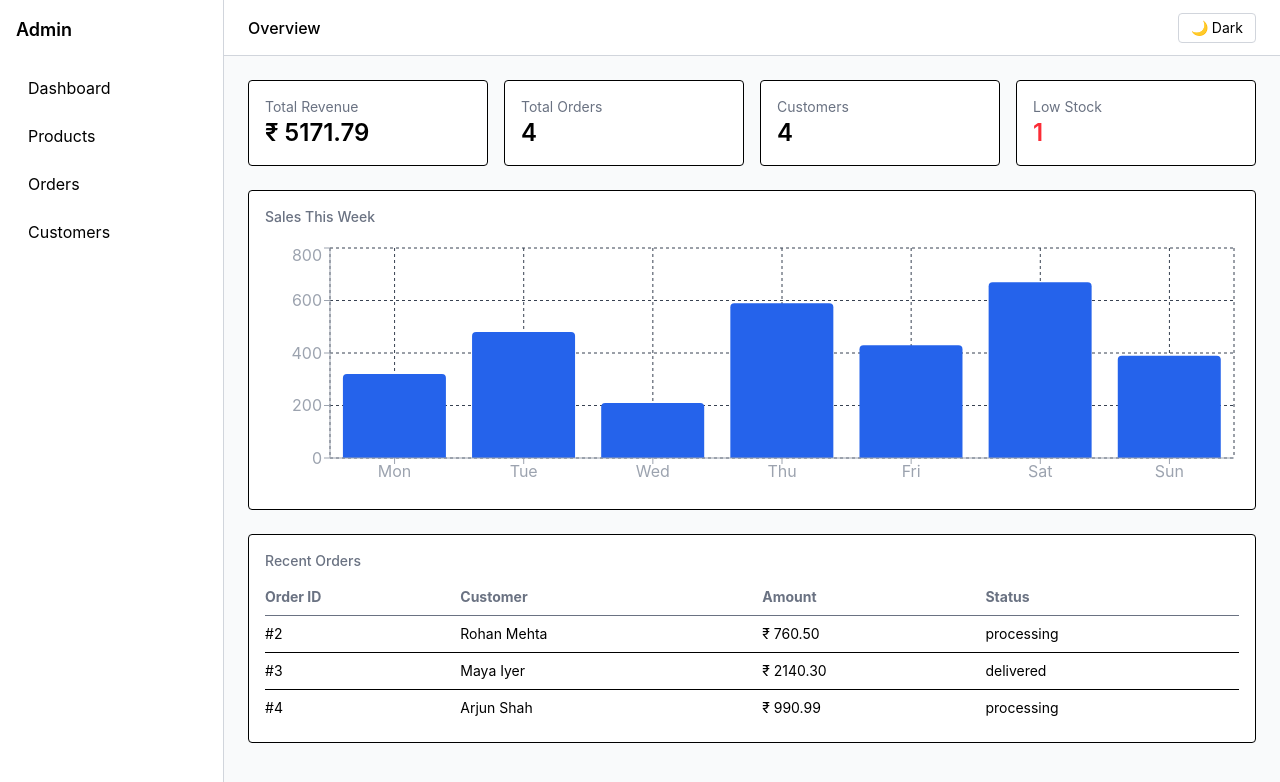
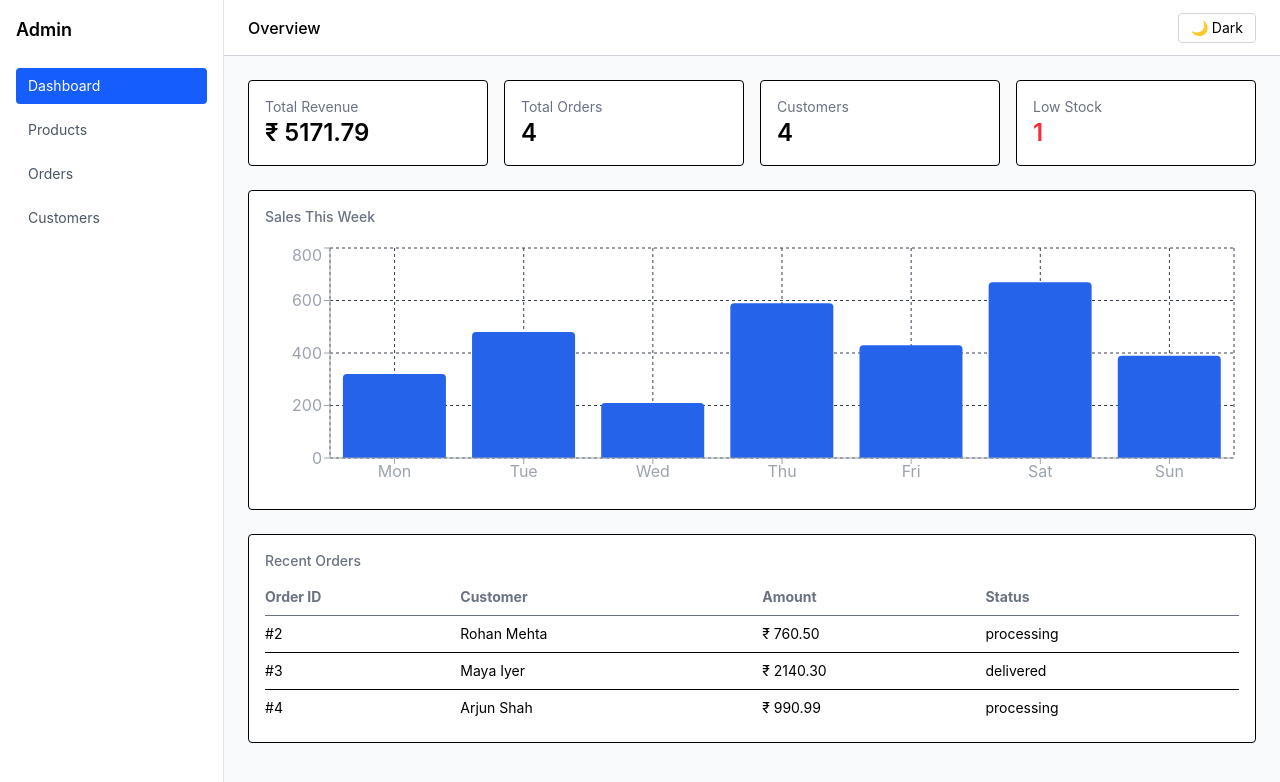
Before and after one commit to RutujaBhojane/Ecommerce-App, a React (Vite) app: page / in a window 1280 px wide. Shown: the top 782 px of the page. Built offline with nearby package versions, Linux system fonts and the light colour scheme; data requests are answered from the project's data file.

Commit message:
added active sidebar link

```diff
--- a/src/components/layout/Sidebar.tsx
+++ b/src/components/layout/Sidebar.tsx
@@ -1,14 +1,59 @@
-import { Link } from 'react-router-dom';
+import { NavLink } from 'react-router-dom';
 
 const Sidebar = () => {
   return (
-    <div className="w-56 h-screen bg-white dark:bg-gray-900 border-r border-gray-300 dark:border-gray-700 p-4">
+    <div className="w-56 h-screen bg-white dark:bg-gray-900 border-r border-gray-200 dark:border-gray-700 p-4">
       <h1 className="text-lg font-semibold mb-6 dark:text-white">Admin</h1>
       <nav className="flex flex-col gap-2">
-        <Link to="/" className="px-3 py-2 rounded hover:bg-gray-100 dark:text-gray-300 dark:hover:bg-gray-700">Dashboard</Link>
-        <Link to="/products" className="px-3 py-2 rounded hover:bg-gray-100 dark:text-gray-300 dark:hover:bg-gray-700">Products</Link>
-        <Link to="/orders" className="px-3 py-2 rounded hover:bg-gray-100 dark:text-gray-300 dark:hover:bg-gray-700">Orders</Link>
-        <Link to="/customers" className="px-3 py-2 rounded hover:bg-gray-100 dark:text-gray-300 dark:hover:bg-gray-700">Customers</Link>
+        <NavLink
+          to="/"
+          end
+          className={({ isActive }) =>
+            `px-3 py-2 rounded text-sm ${
+              isActive
+                ? 'bg-blue-600 text-white'
+                : 'text-gray-600 dark:text-gray-300 hover:bg-gray-100 dark:hover:bg-gray-700'
+            }`
+          }
+        >
+          Dashboard
+        </NavLink>
+        <NavLink
+          to="/products"
+          className={({ isActive }) =>
+            `px-3 py-2 rounded text-sm ${
+              isActive
+                ? 'bg-blue-600 text-white'
+                : 'text-gray-600 dark:text-gray-300 hover:bg-gray-100 dark:hover:bg-gray-700'
+            }`
+          }
+        >
+          Products
+        </NavLink>
+        <NavLink
+          to="/orders"
+          className={({ isActive }) =>
+            `px-3 py-2 rounded text-sm ${
+              isActive
+                ? 'bg-blue-600 text-white'
+                : 'text-gray-600 dark:text-gray-300 hover:bg-gray-100 dark:hover:bg-gray-700'
+            }`
+          }
+        >
+          Orders
+        </NavLink>
+        <NavLink
+          to="/customers"
+          className={({ isActive }) =>
+            `px-3 py-2 rounded text-sm ${
+              isActive
+                ? 'bg-blue-600 text-white'
+                : 'text-gray-600 dark:text-gray-300 hover:bg-gray-100 dark:hover:bg-gray-700'
+            }`
+          }
+        >
+          Customers
+        </NavLink>
       </nav>
     </div>
   );
```
